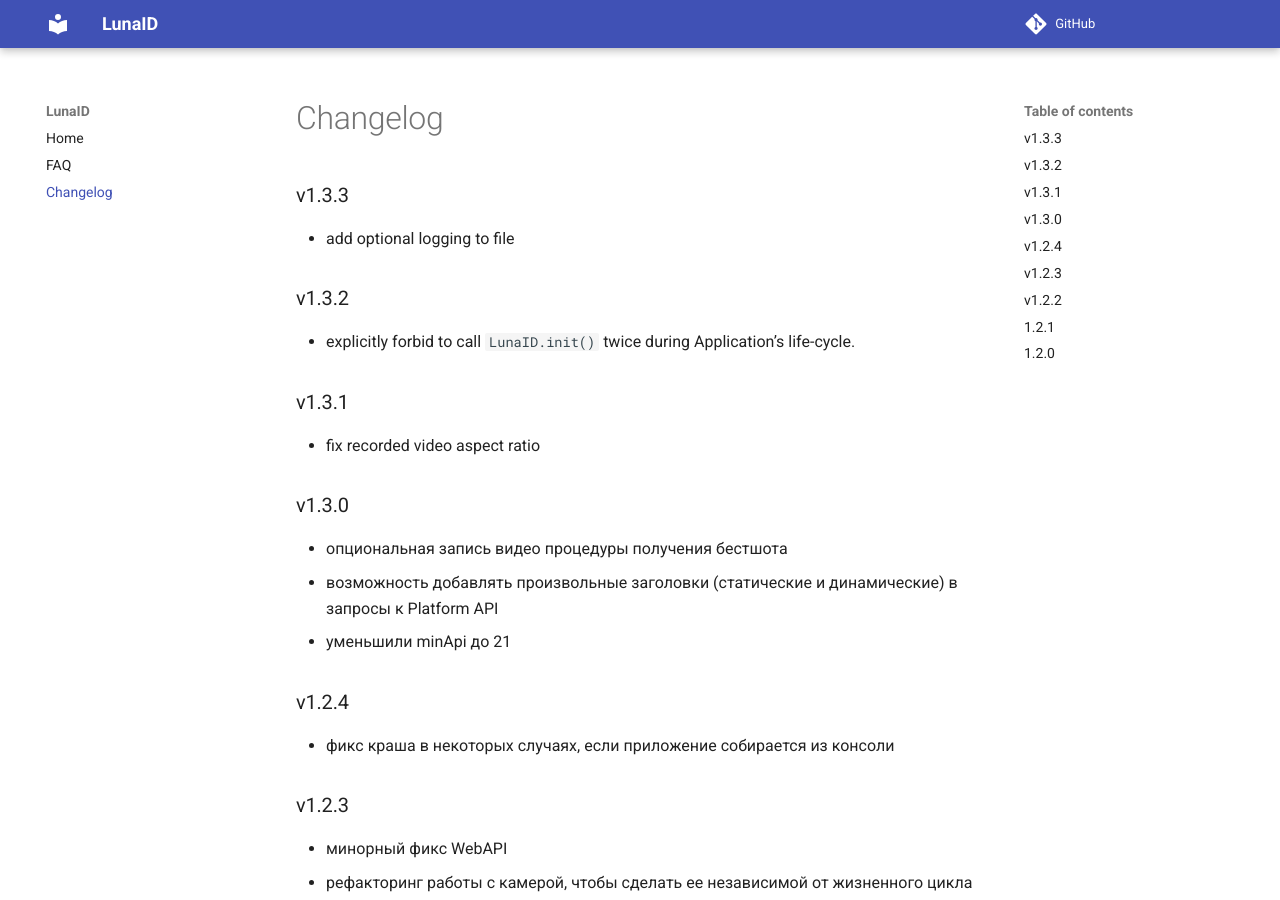
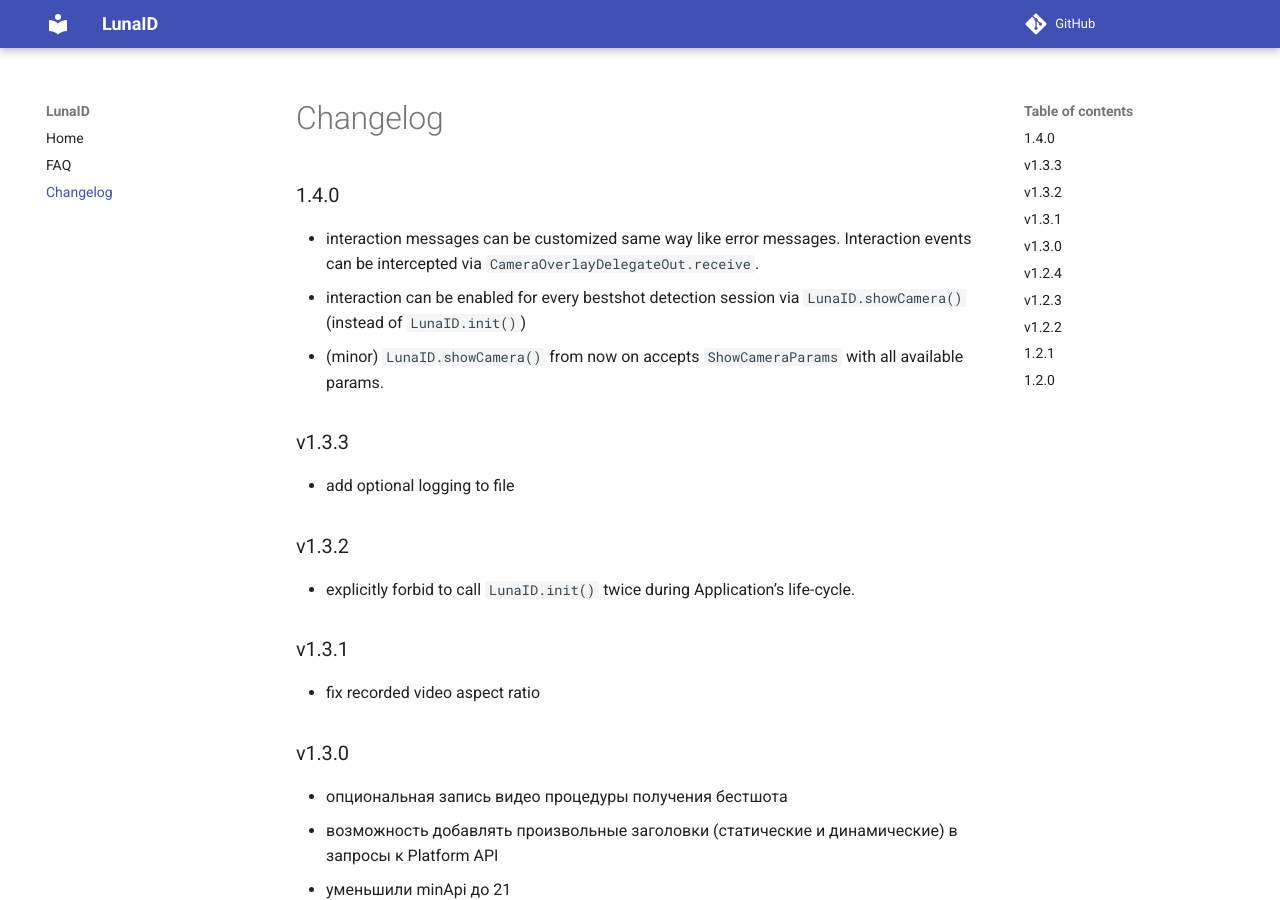
Before and after one commit to VisionLabs/LunaID, an MkDocs documentation site: the page built from docs/changelog.md, in a window 1280 px wide and 900 px high. Built offline with MkDocs 1.6.1 and Material for MkDocs 9.7.7, drawn with Linux system fonts in a browser that asks for light colours; comment, search, counter and statistics services are not loaded; the version menu is left out.

Commit message:
update changelog

```diff
--- a/docs/changelog.md
+++ b/docs/changelog.md
@@ -1,6 +1,11 @@
 
 # Changelog
 
+
+### 1.4.0
+- interaction messages can be customized same way like error messages. Interaction events can be intercepted via `CameraOverlayDelegateOut.receive`.
+- interaction can be enabled for every bestshot detection session via `LunaID.showCamera()` (instead of `LunaID.init()`)
+- (minor) `LunaID.showCamera()` from now on accepts `ShowCameraParams` with all available params.
 
 ### v1.3.3
 - add optional logging to file
```
